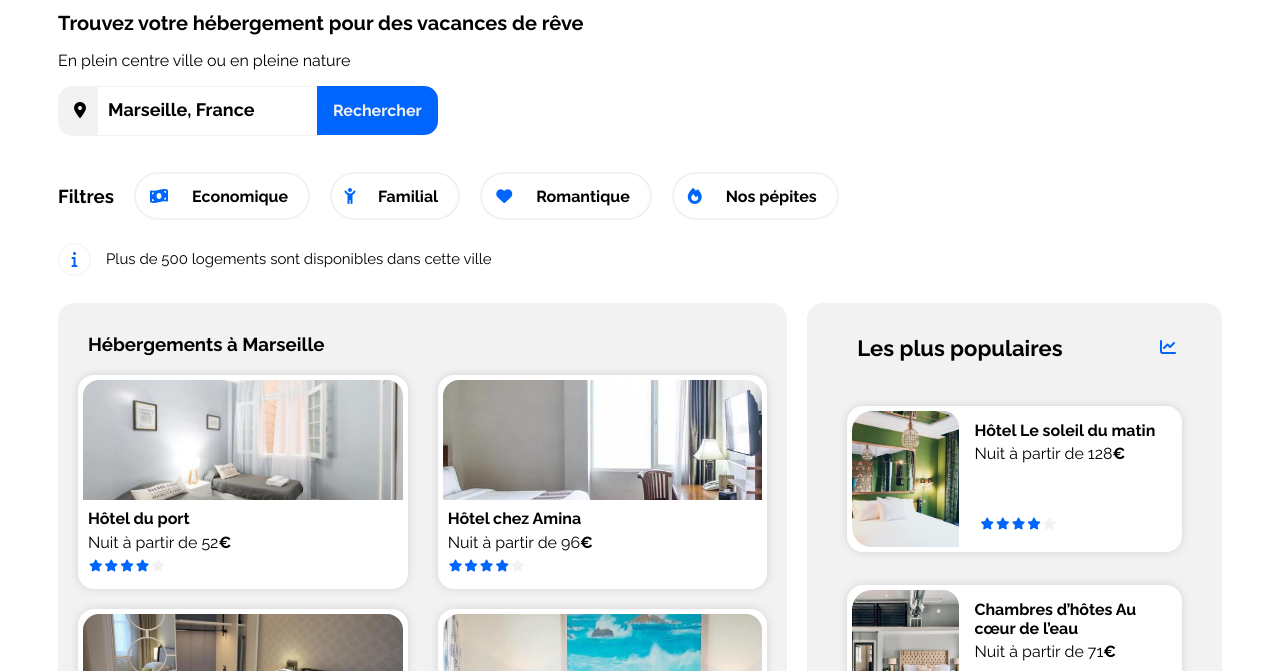
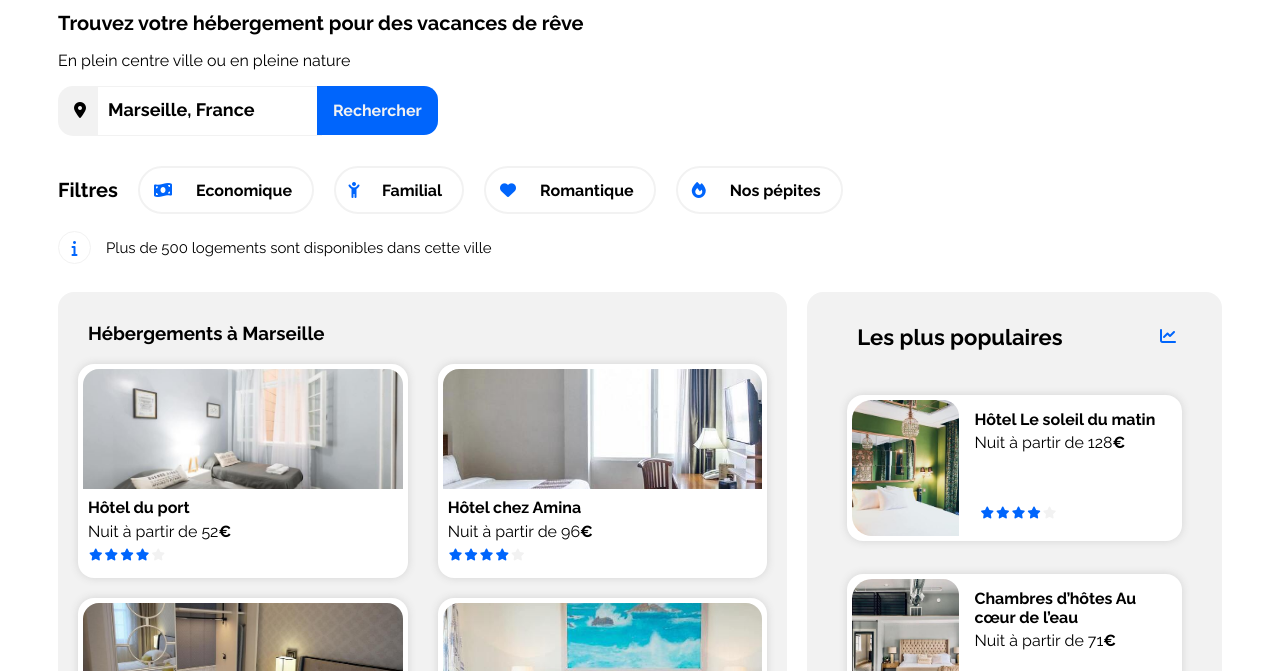
Before and after one commit to Kasuma7989/ocr-projet2, a plain HTML site: page index.html in a window 1280 px wide. Shown: the part 106-777 px from the top of the page. Drawn offline with Linux system fonts and the light colour scheme.

Commit message:
Correction erreur W3C

```diff
--- a/css/style.css
+++ b/css/style.css
@@ -99,9 +99,6 @@ form button:hover {
 }
 
 
-
-
-
 /* Filtres */
 
 
@@ -111,6 +108,10 @@ form button:hover {
     flex-flow: row wrap;
     align-items: center;
     gap: 20px;
+}
+.filtres h2 {
+    font-size: 20px;
+    margin: 0;
 }
 .bouttons-filtres p {
     margin: 0;
@@ -717,10 +718,11 @@ footer {
         gap: 10px;
     }
 
-    .filtres h3 {
+    .filtres h2 {
         flex-basis: 100%;
         width: 100%;
         margin: 0 0 5px 0;
+        font-size: 18px;
     }
 
     .fa-solid.fa-info {
--- a/index.html
+++ b/index.html
@@ -38,7 +38,7 @@
             </div>
         </form>
         <div class="filtres">
-            <h3>Filtres</h3>
+            <h2>Filtres</h2>
             <div class="bouttons-filtres">
                 <p><i class="fa-solid fa-money-bill-wave"></i>Economique</p>
             </div>
```
